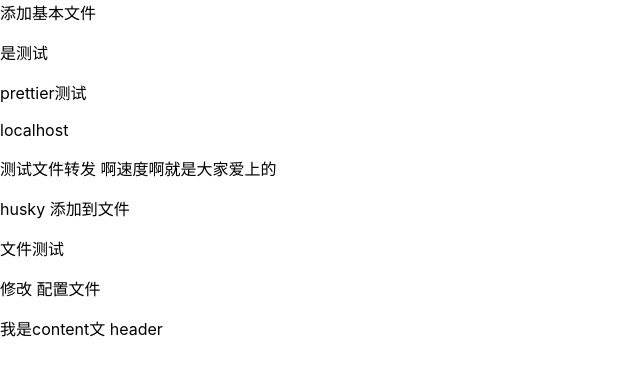
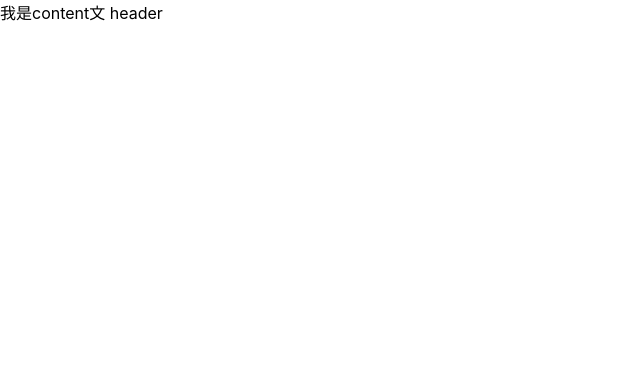
Before and after one commit to shuokas/onlineword, a React (Create React App) app: page /detail in a window 1280 px wide. Shown: the top 376 px of the page, without its empty margins (0-640 px from the left). Built offline with nearby package versions, Linux system fonts and the light colour scheme.

Commit message:
feat: 添加sass，输入文本配置

```diff
--- a/src/App.tsx
+++ b/src/App.tsx
@@ -4,15 +4,6 @@
 const App = () => {
   return (
     <div>
-      添加基本文件
-      <p> 是测试 </p>
-      <p>prettier测试</p>
-      <p>{window.location.host}</p>
-      <div> 测试文件转发 啊速度啊就是大家爱上的</div>
-      <p>husky 添加到文件</p>
-      <p>文件测试</p>
-      <p>修改 配置文件</p>
-      {/* <ContentMain /> */}
       <BasicRoutes />
     </div>
   );
--- /dev/null
+++ b/src/common/css/init.scss
@@ -0,0 +1,3 @@
+// html{
+//     // background-color: aquamarine;
+// }
--- /dev/null
+++ b/src/pages/content-input/index.scss
@@ -0,0 +1,4 @@
+.contentInput {
+    outline: 0;
+    user-select: text;
+}
--- /dev/null
+++ b/src/pages/content-input/index.tsx
@@ -0,0 +1,41 @@
+import React, { useEffect, useState } from "react";
+import "./index.scss";
+/*
+ * 1. 排版固定（行间距，字体大小，）
+ * 2. 回车控制换行，鼠标单击控制若新增则只能新增一行
+ * 3.
+ * 4.
+ */
+const Content = () => {
+  const [rowList, setRowList] = useState([1]);
+  useEffect(() => {
+    console.log("我是公共输入窗体，输入完成后变成span-text等文本框");
+    setRowList([1, 2, 13, 4, 5, 6, 7, 11123, 24]);
+  }, []);
+
+  const blurChangeFn = (e: any) => {
+    console.log(e);
+  };
+  const changeFn = (e: any) => {
+    console.log(e);
+  };
+
+  return (
+    <div>
+      {rowList?.map((item, i) => (
+        <div
+          suppressContentEditableWarning
+          contentEditable="true"
+          className="contentInput"
+          key={i}
+          onBlur={blurChangeFn}
+          onInput={changeFn}
+        >
+          <span>{item}</span>
+        </div>
+      ))}
+    </div>
+  );
+};
+
+export default Content;
--- a/src/pages/content-main/index.tsx
+++ b/src/pages/content-main/index.tsx
@@ -1,12 +1,24 @@
 import React, { useEffect } from "react";
+import ContentInput from "../content-input";
+import "../../common/css/init.scss";
 
+/*
+ * 1. 一个公共输入窗体
+ * 2. 输入完成后成为具有许多属性的固定体
+ * 3. 再次点击时触发编辑状态，使用公共输组件
+ * 4. TODO：选择文本后菜单栏的封装
+ */
 const Content = () => {
   useEffect(() => {
     console.log(window.location.pathname);
     console.log(111);
   }, []);
 
-  return <div>我是content文件内容</div>;
+  return (
+    <div>
+      <ContentInput />
+    </div>
+  );
 };
 
 export default Content;
```
Also changed, not shown: package.json (+10 -1 lines), 1 other file (tests, documents, lock files or other folders).
